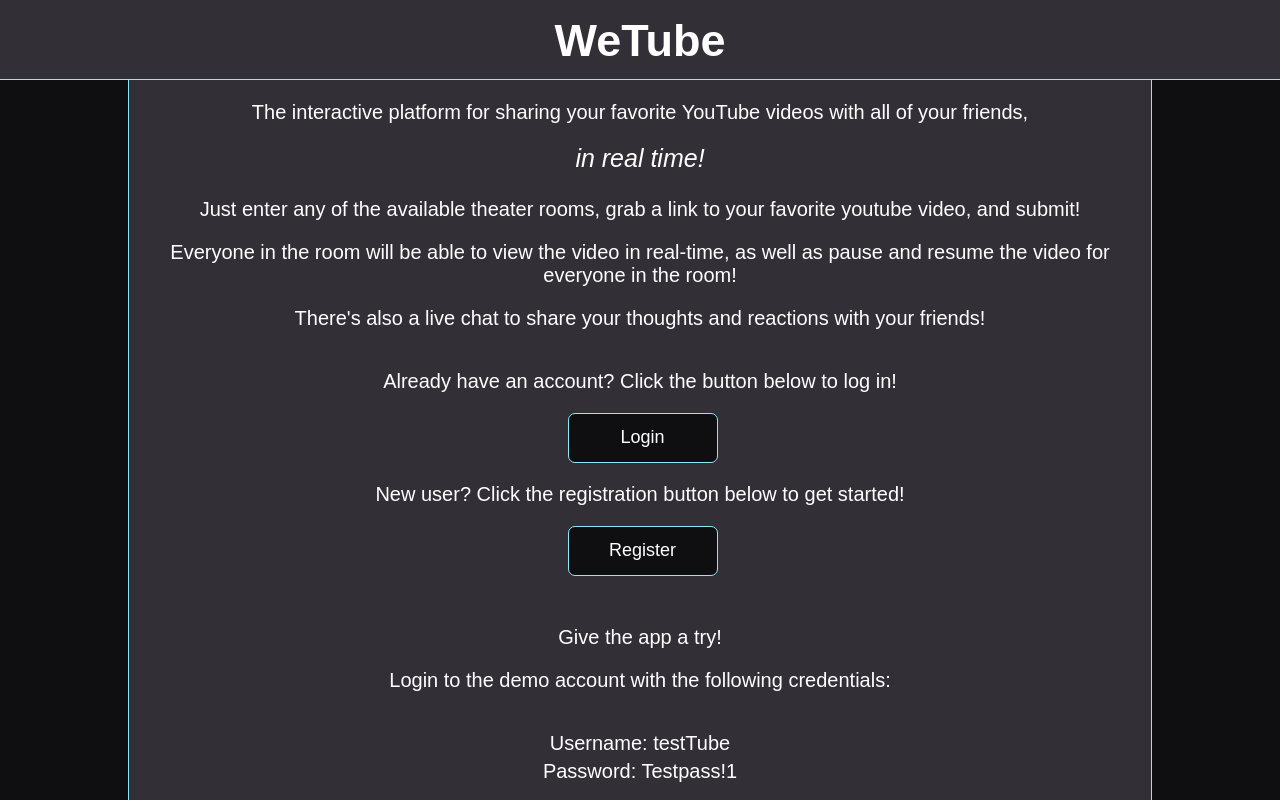
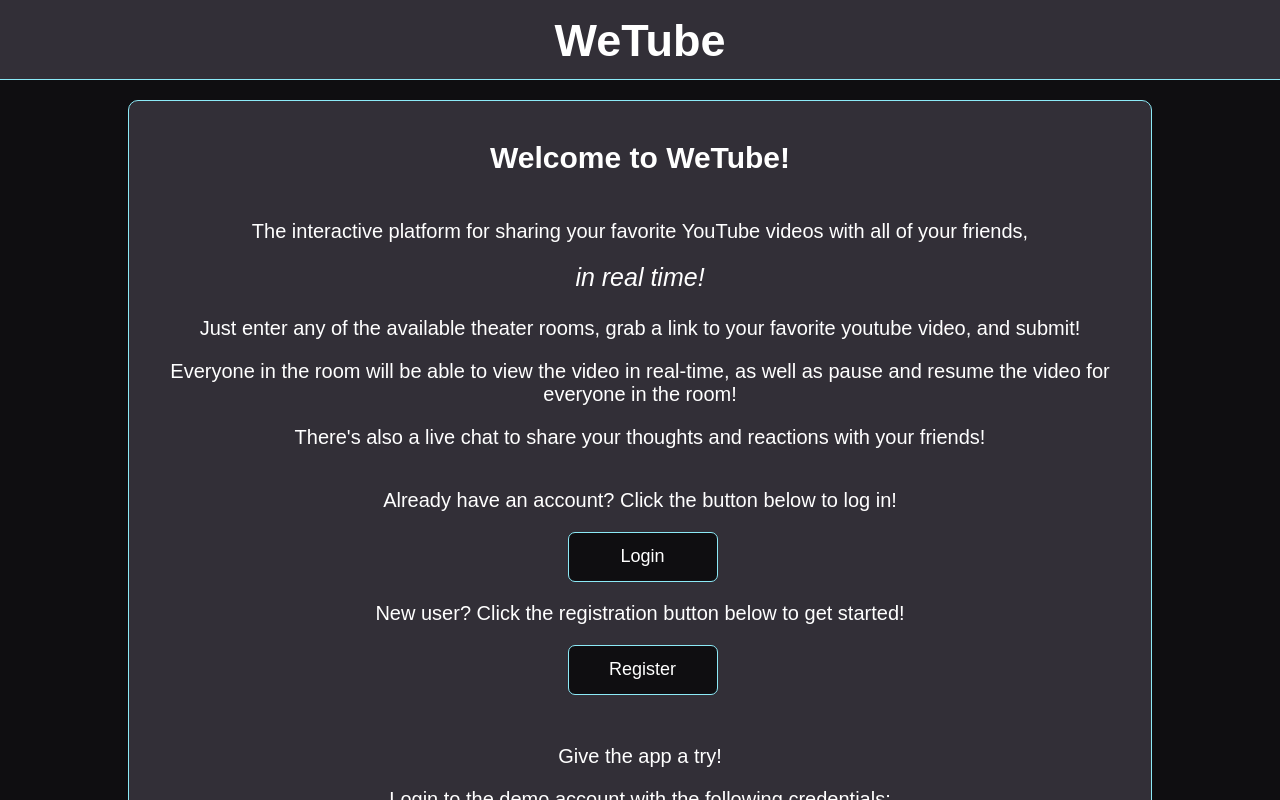
Before and after one commit to bmtron/youtube-theater-client, a React (Create React App) app: page / in a window 1280 px wide. Shown: the top 800 px of the page. Built offline with nearby package versions, Linux system fonts and the light colour scheme; no server answers; a web font is replaced by a local one.

Commit message:
fixed landing page sizing issues

```diff
--- a/src/LandingPage/LandingPage.css
+++ b/src/LandingPage/LandingPage.css
@@ -24,7 +24,7 @@
 }
 .landing_page {
     background-color: #0f0e11;
-    height: 100vh;
+    height: 100%;
     display: flex;
     flex-direction: column;
     justify-content: center;
@@ -45,10 +45,10 @@
     align-items: center;
     border: 1px solid rgb(140, 234, 247);
     border-radius: 10px;
-    margin-top: 25px;
+    margin-top: 100px;
     margin-bottom: 25px;
 }
-@media screen and (max-width: 1200px) {
+@media screen and (max-width: 14px) {
     .landing_page {
         height: 100%;
     }
--- a/src/Rooms/TheaterRoom.js
+++ b/src/Rooms/TheaterRoom.js
@@ -182,7 +182,7 @@
                         <div className="blank"></div>
                         {this.state.source === '' ? <p className="instructions">Submit a YouTube link below to start sharing videos!</p> : null}
                         <div id='player' className={this.state.hide}>
-                            {this.state.source === '' ? <p></p>:  <iframe width="100%" title="vid" height="100%" id="iframe" src={this.state.source.source + "?playsinline=1?origin=https://localhost:3000&autoplay=1&controls=1&enablejsapi=1"} frameBorder="0" allow="accelerometer; autoplay; encrypted-media; fullscreen;"></iframe>}
+                            {this.state.source === '' ? <p></p>:  <iframe width="100%" title="vid" height="100%" id="iframe" src={this.state.source.source + "?playsinline=1?origin=https://bmmeehan3-youtube-theater-app.now.sh&autoplay=1&controls=1&enablejsapi=1"} frameBorder="0" allow="accelerometer; autoplay; encrypted-media; fullscreen;"></iframe>}
                         </div>
                         <section className="vid_controls">
                             <input name="vid" id="vid" value={this.state.sourceInput} placeholder="Enter YouTube URL here!" onChange={(e) => this.updateSource(e)}/>
```
Also changed, not shown: 1 other file (tests, documents, lock files or other folders).
